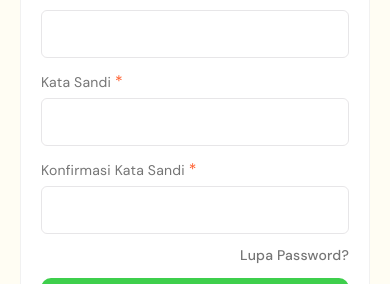
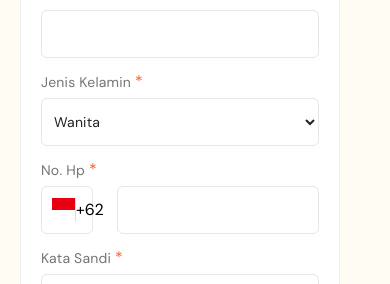
Before and after one commit to zainnn21/videobelajar-web, a React (Vite) app: page /Register in a window 390 px wide. Shown: the part 305-589 px from the top of the page. Built offline with nearby package versions, Linux system fonts and the light colour scheme.

Commit message:
feat: Enhance login and registration pages with responsive layout and new input components

```diff
--- a/src/Pages/loginpage.jsx
+++ b/src/Pages/loginpage.jsx
@@ -5,7 +5,7 @@ const LoginPage = () => {
   return (
     <>
       <Header></Header>
-      <div className="px-5 py-6 md:max-w-[590px] justify-center items-center">
+      <div className="px-5 py-6 md:justify-center md:items-center flex min-h-screen">
         <AuthLayout></AuthLayout>
       </div>
     </>
--- a/src/Pages/registerpage.jsx
+++ b/src/Pages/registerpage.jsx
@@ -4,7 +4,7 @@ const RegisterPage = () => {
   return (
     <>
       <Header></Header>
-      <div className="px-5 py-6 md:max-w-[590px] justify-center items-center">
+      <div className="px-5 py-6 md:justify-center md:items-center flex min-h-screen">
         <AuthLayout></AuthLayout>
       </div>
     </>
--- a/src/components/Elements/Input/Input.jsx
+++ b/src/components/Elements/Input/Input.jsx
@@ -3,7 +3,7 @@ const Input = (props) => {
   return (
     <input
       type={type}
-      className="rounded-md border border-[#3A35411F] h-12 cursor-pointer font-roboto font-normal text-base leading-[140%] tracking-[0.2px] text-[#6C717A] px-2.5 py-1"
+      className="rounded-md border border-[#3A35411F] h-12 cursor-pointer font-roboto font-normal text-base leading-[140%] tracking-[0.2px] text-[#6C717A] px-2.5 py-1 w-full"
       placeholder={placeholder}
       name={name}
     />
--- /dev/null
+++ b/src/components/Elements/NoHp/InputNo.jsx
@@ -0,0 +1,36 @@
+import { useState } from "react";
+import FlagIndonesia from "../../../assets/Indonesia (ID).png";
+const InputNumber = () => {
+  const [isOpen, setIsOpen] = useState(false);
+
+  return (
+    <div className="flex md:w-[157px]">
+      <button
+        type="button"
+        onClick={() => setIsOpen(!isOpen)}
+        className="flex items-center px-2.5 py-1 border border-solid border-[#3A35411F] rounded-md cursor-pointer w-full"
+      >
+        <img
+          src={FlagIndonesia}
+          alt="Indonesia"
+          className="w-6 h-6 border-r  bg-[#F4F5FA] border-solid border-[#3A35411F]"
+        />
+        <span>+62</span>
+      </button>
+
+      {isOpen && (
+        <ul className="absolute z-10 w-[157px] mt-1 bg-white border rounded-md shadow-lg">
+          <li className="flex items-center gap-2 p-2 hover:bg-gray-100 cursor-pointer">
+            <img src={FlagIndonesia} alt="Indonesia" className="w-6" />
+            <span>+62</span>
+          </li>
+          <li className="flex items-center gap-2 p-2 hover:bg-gray-100 cursor-pointer">
+            <span>+63</span>
+          </li>
+        </ul>
+      )}
+    </div>
+  );
+};
+
+export default InputNumber;
--- /dev/null
+++ b/src/components/Elements/NoHp/index.jsx
@@ -0,0 +1,18 @@
+import Label from "../Input/Label";
+import InputNo from "./InputNo";
+import Input from "../Input/Input";
+
+const NoHp = (props) => {
+  const { name, label, placeholder, type } = props;
+  return (
+    <div className="flex flex-col">
+      <Label htmlFor={name}>{label}</Label>
+      <div className="flex justify-between gap-6">
+        <InputNo></InputNo>
+        <Input type={type} name={name} placeholder={placeholder}></Input>
+      </div>
+    </div>
+  );
+};
+
+export default NoHp;
--- /dev/null
+++ b/src/components/Elements/OptionGender/Index.jsx
@@ -0,0 +1,14 @@
+import Label from "../Input/Label";
+import Option from "./Option";
+
+const OptionList = (props) => {
+  const { name, label } = props;
+  return (
+    <div className="flex flex-col">
+      <Label name={name}>{label}</Label>
+      <Option></Option>
+    </div>
+  );
+};
+
+export default OptionList;
--- /dev/null
+++ b/src/components/Elements/OptionGender/Option.jsx
@@ -0,0 +1,13 @@
+const OptionGender = () => {
+  return (
+    <select
+      name="Jenis Kelamin"
+      className="rounded-md border border-solid border-[#3A35411F] h-12 px-2 font-normal text-sm  leading-[] tracking-[0.2px] text-[#222325] cursor-pointer"
+    >
+      <option value="Perempuan">Wanita</option>
+      <option value="Laki-laki">Laki-laki</option>
+    </select>
+  );
+};
+
+export default OptionGender;
--- a/src/components/Fragments/FormRegister.jsx
+++ b/src/components/Fragments/FormRegister.jsx
@@ -2,7 +2,10 @@ import InputForm from "../Elements/Input/Index";
 import Button from "../Elements/Button";
 import LineOr from "../Elements/LineOr";
 import FormTitle from "../Elements/TitleForm";
+import OptionGender from "../Elements/OptionGender/Index";
 import { Link } from "react-router";
+import NoHp from "../Elements/NoHp";
+
 const FormRegister = () => {
   return (
     <>
@@ -10,7 +13,7 @@ const FormRegister = () => {
         title="Pendaftaran Akun"
         paragraph="Yuk, daftarkan akunmu sekarang juga!"
       ></FormTitle>
-      <div className="gap-3 flex flex-col">
+      <div className="gap-3 flex flex-col ">
         <InputForm
           label="Nama Lengkap"
           name="NamaLengkap"
@@ -23,6 +26,8 @@ const FormRegister = () => {
           placeholder=""
           type="email"
         ></InputForm>
+        <OptionGender label="Jenis Kelamin " name="JenisKelamin"></OptionGender>
+        <NoHp label="No. Hp " name="nohp" placeholder="" type="text"></NoHp>
         <InputForm
           label="Kata Sandi "
           name="password"
--- a/src/components/Layouts/AuthLayout.jsx
+++ b/src/components/Layouts/AuthLayout.jsx
@@ -4,7 +4,7 @@ import FormRegister from "../Fragments/FormRegister";
 const AuthLayout = () => {
   const urlParams = window.location.pathname.split("/")[1];
   return (
-    <div className="flex flex-col rounded-tl-sm border p-5 gap-5 border-[#F1F1F1] bg-white">
+    <div className="flex flex-col rounded-sm border p-5 gap-5 border-[#F1F1F1] bg-white md:max-w-[590px] max-w-[320px] w-full">
       {urlParams == "Register" ? (
         <FormRegister></FormRegister>
       ) : (
```
Also changed, not shown: src/assets/Indonesia (ID).png (added).
